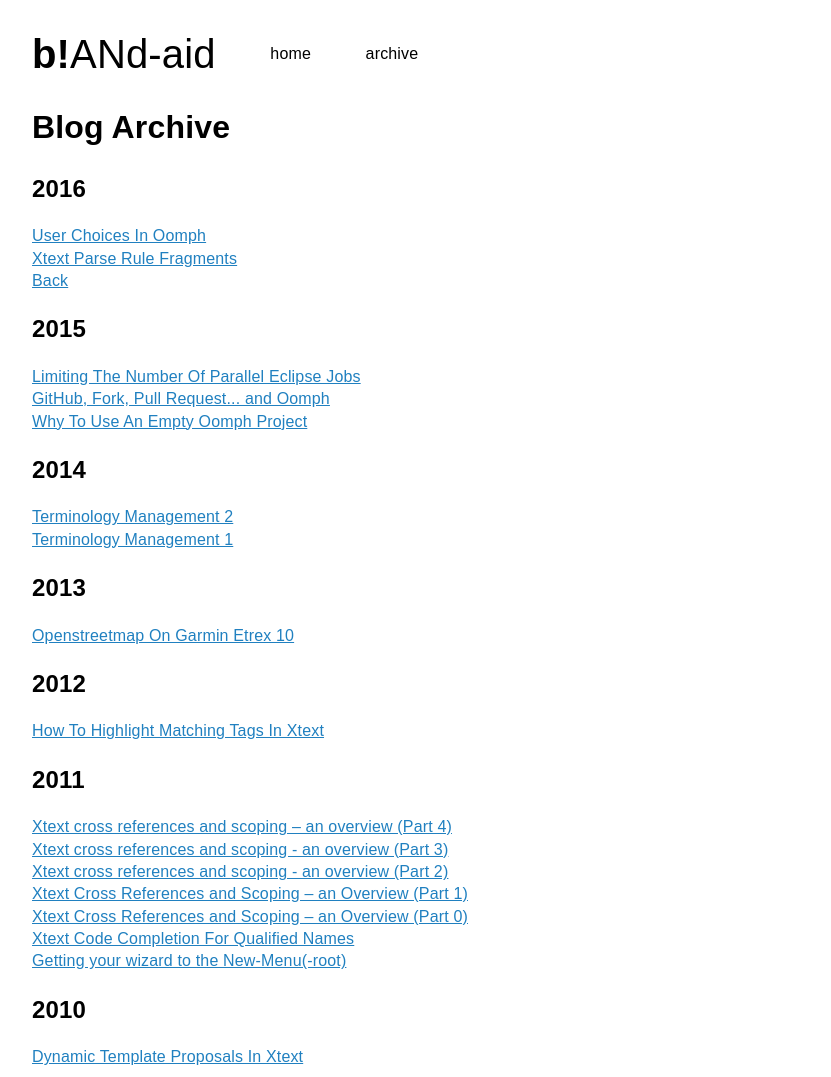
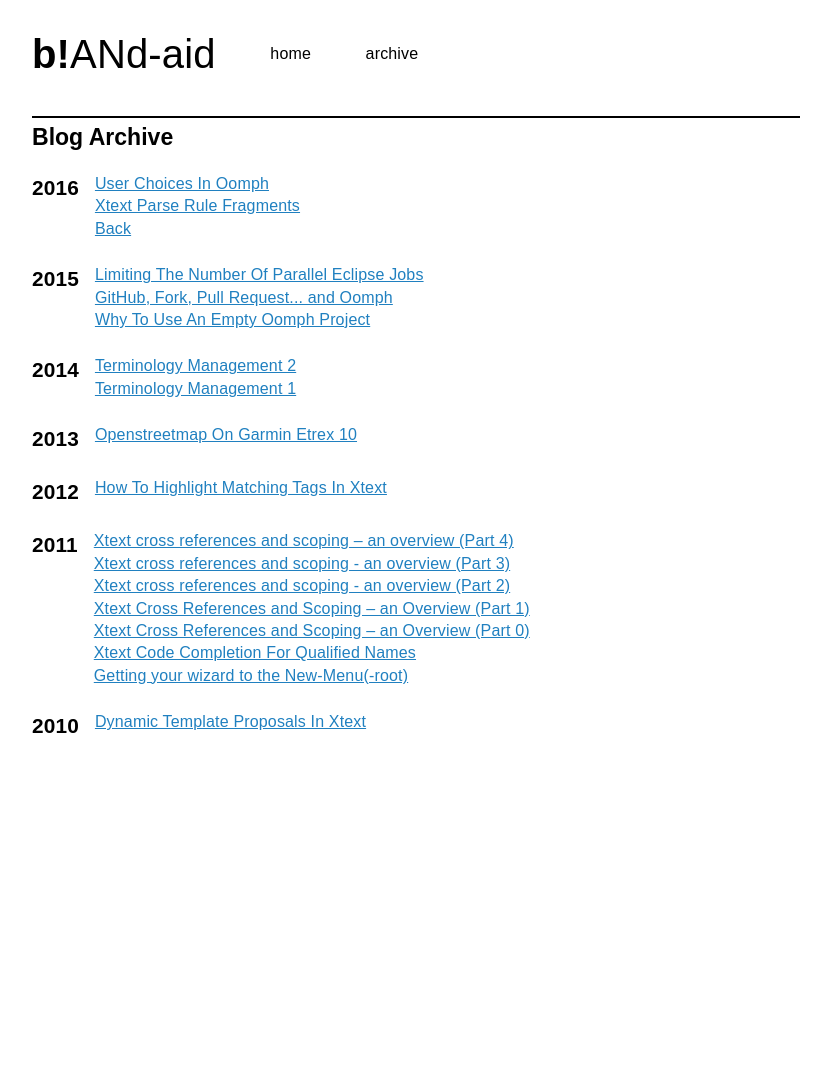
Before and after one commit to nittka/nittka.github.io, a Jekyll site: the page built from blog/archive/index.html, in a window 1280 px wide. Shown: the whole page, without its empty margins (224-1055 px from the left). Built offline with Jekyll 4.4.1, drawn with Linux system fonts in a browser that asks for light colours; after the commit the page ends 900 px from its top, so only the background shows below that.

Commit message:
blog archive styling

```diff
--- a/_sass/general.scss
+++ b/_sass/general.scss
@@ -47,7 +47,8 @@
 }
 
 div.post,
-.post-excerpt {
+.post-excerpt,
+.blog-index {
     margin-top: 2rem;
 }
 
@@ -80,6 +81,21 @@
     clear : both;
 }
 
+.archive-group{
+  padding-top: 1.5rem;
+  clear:both;
+}
+
+.archive-year{
+  float:left;
+  font-size:130%;
+  font-weight:900;
+}
+
+.archive-list{
+  float:left;
+  margin-left: 1rem;
+}
 
 .pagination{
   margin-top:20px;
--- a/blog/archive/index.html
+++ b/blog/archive/index.html
@@ -3,11 +3,14 @@
 ---
 
 <div class="blog-index">
-  <h1>Blog Archive</h1>
+  <h1 class="post-title">Blog Archive</h1>
+  <div style="display:none;"><div style="display:none;">
 {% for post in site.posts %}
   {% assign currentdate = post.date | date: "%Y" %}
   {% if currentdate != date %}
-    <h2 id="y{{post.date | date: "%Y"}}">{{ currentdate }}</h2>
+   </div></div><div class="archive-group">
+    <div class="archive-year" id="y{{post.date | date: "%Y"}}">{{ currentdate }}</div>
+      <div class="archive-list">
     {% assign date = currentdate %}
   {% endif %}
   <div class="archive-entry"><a href="{{ post.url }}" title="{{ post.excerpt | strip_html }}">{{ post.title }}</a></div>
```
